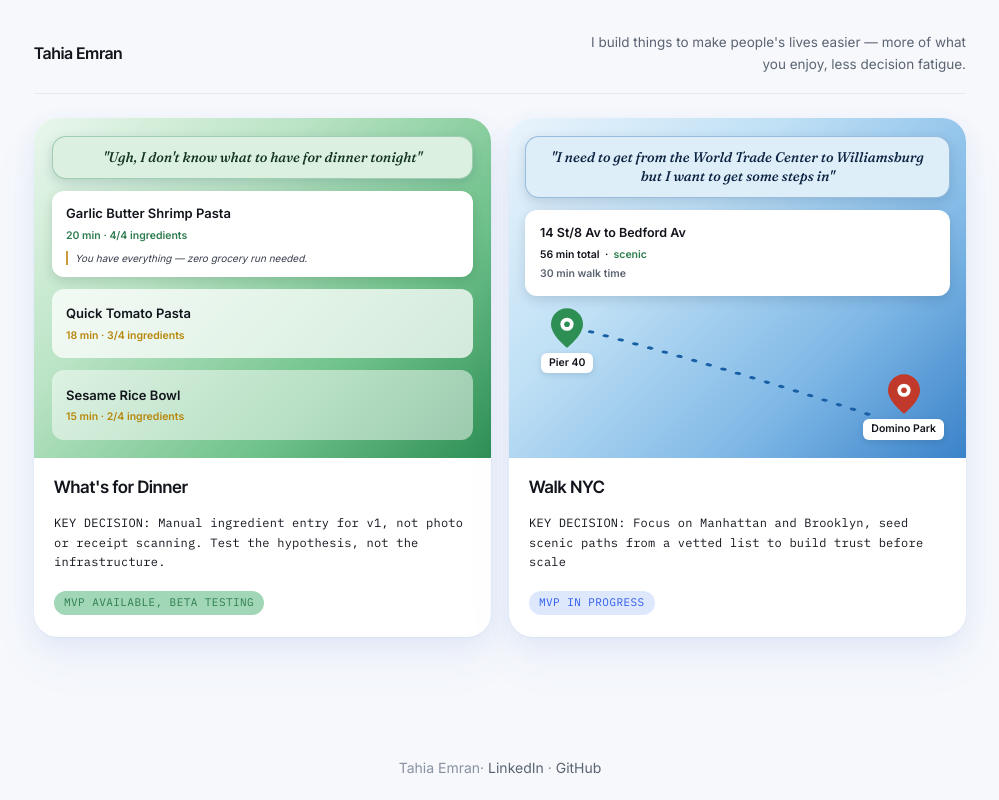
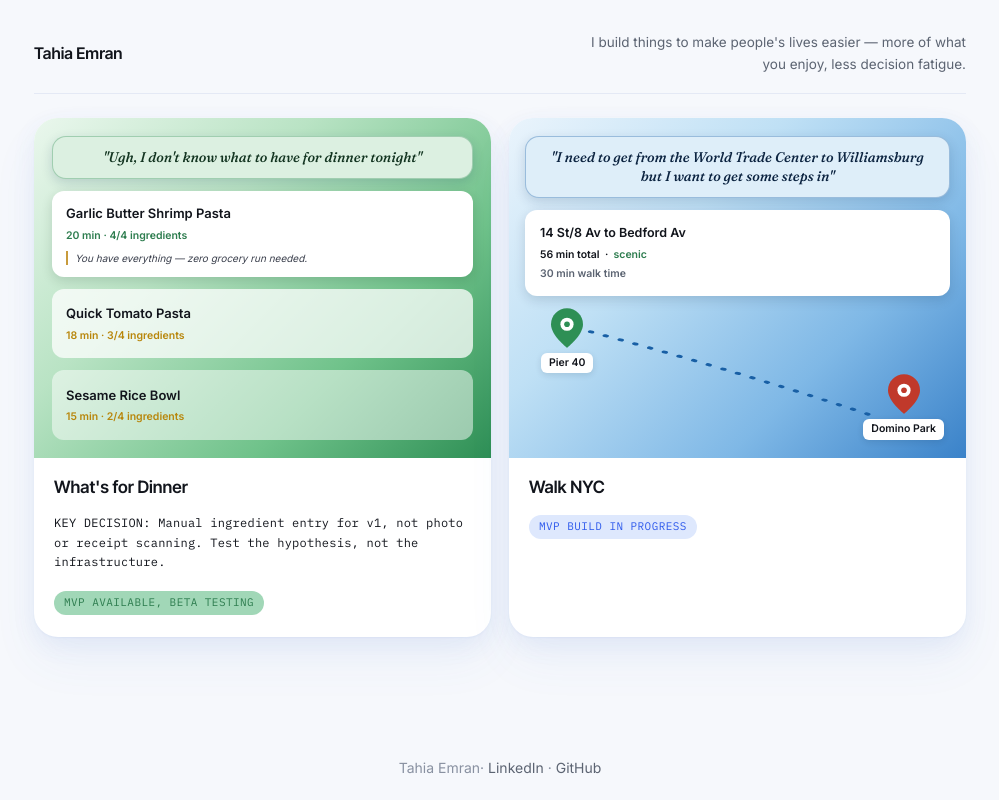
Before and after one commit to tahiaemran/portfolio, a plain HTML site: page index.html in a window 1280 px wide. Shown: the whole page, without its empty margins (140-1139 px from the left). Drawn offline with Linux system fonts and the light colour scheme.

Commit message:
decisions for what to cook only

```diff
--- a/index.html
+++ b/index.html
@@ -74,8 +74,7 @@
       </div>
       <div class="project-body">
         <p class="p-title">Walk NYC</p>
-        <p class="p-tags-decision">KEY DECISION: Focus on Manhattan and Brooklyn, seed scenic paths from a vetted list to build trust before scale </p>
-        <span class="p-status-inprogress">MVP in progress</span>
+        <span class="p-status-inprogress">MVP build in progress</span>
       </div>
     </a>
 
```
